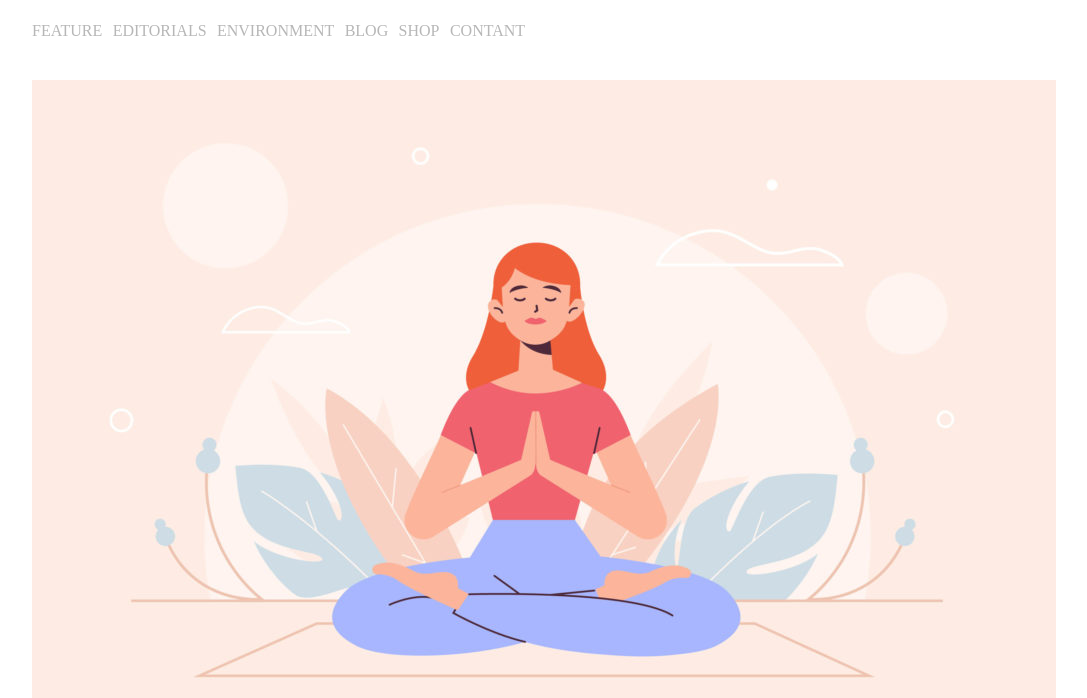
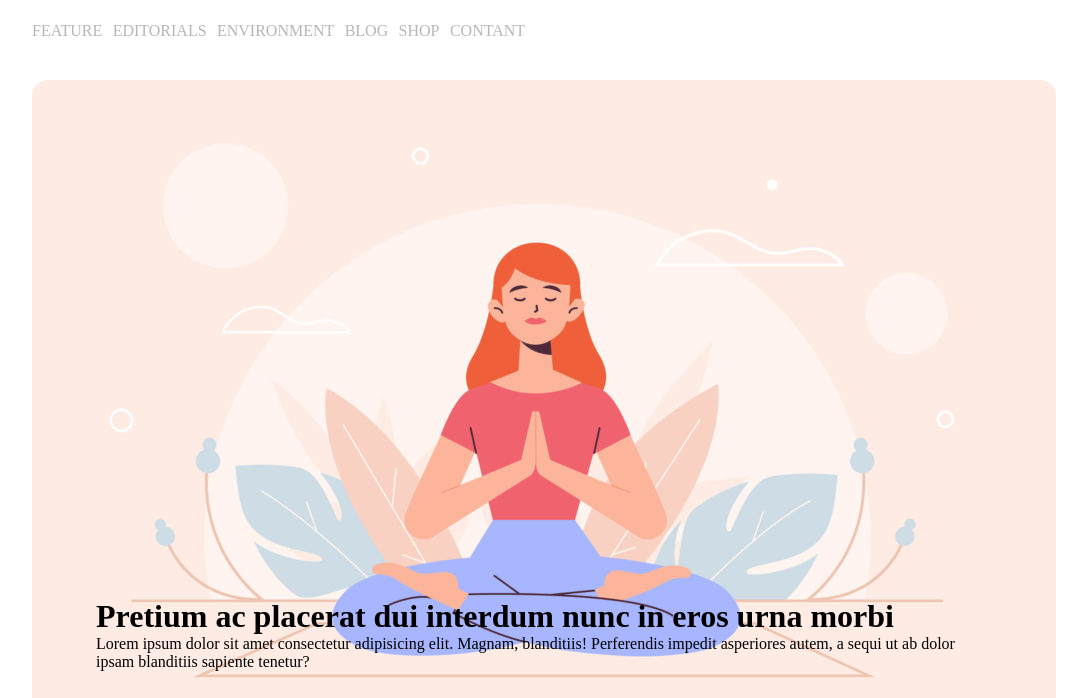
Before and after one commit to Cristianllambro/htmlcss-wp, a plain HTML site: page index.html in a window 1280 px wide. Shown: the part 102-800 px from the top of the page, without its empty margins (128-1215 px from the left). Drawn offline with Linux system fonts and the light colour scheme.

Commit message:
banne1 work

```diff
--- a/style.css
+++ b/style.css
@@ -34,3 +34,18 @@ a {
 a:visited {
     color: #b7b7b7;
 }
+
+.banner {
+    position: relative;
+    object-fit: contain;
+}
+
+.img-banner {
+    border-radius: 1em;
+}
+
+.text {
+    position: absolute;
+    bottom: 6em;
+    left: 4em;
+}
```
Also changed, not shown: index.html (+1 -1 lines).
